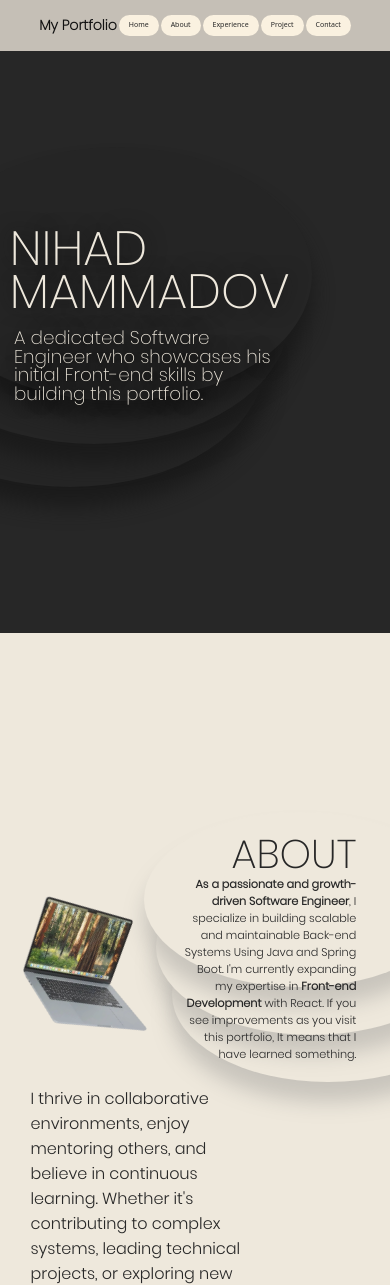
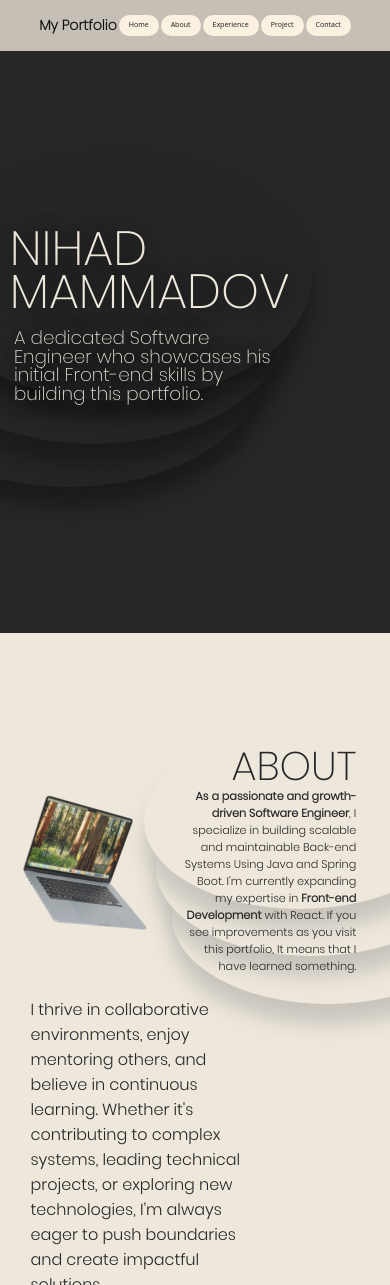
Before and after one commit to YourFavouriteDeveloper/portfolio, a React (Vite) app: page / in a window 390 px wide. Shown: the top 1285 px of the page. Built offline with nearby package versions, Linux system fonts and the light colour scheme.

Commit message:
Responsive webpage ADDED

```diff
--- a/src/About/About.module.css
+++ b/src/About/About.module.css
@@ -29,8 +29,8 @@ html, body {
   position: relative;
   font-size: clamp(2.5rem, 8vw, 8rem);
   text-align: right;
-  padding-top: 10rem;
-  margin-top: 8vw;
+  padding-top: 3rem;
+  margin-top: 14vw;
   color: rgb(39, 39, 39);
   font-family: 'PoppinsExtraLight', sans-serif;
 }
@@ -50,8 +50,8 @@ html, body {
   height: auto;
   border-radius: 10px;
   position: absolute;
-  top:  18rem;
-  margin-top: -6vw;
+  top:  10rem;
+  margin-top: 1vw;
   right: 50vw;
   align-self: flex-start;
   z-index: -1;
@@ -86,7 +86,7 @@ html, body {
 .circle1 {
   width: 80vw;
   height: 45vw;
-  top: 11.9rem;
+  top: 7rem;
   margin-top: -3vw;
   right: -17%;
   z-index: -1;
@@ -95,7 +95,7 @@ html, body {
 .circle2 {
   width: 80vw;
   height: 45vw;
-  top: 13.9rem;
+  top: 9rem;
   margin-top: 1vw;
   right: -20%;
   z-index: -2;
@@ -104,7 +104,7 @@ html, body {
 .circle3 {
   width: 80vw;
   height: 45vw;
-  top: 15.9rem;
+  top: 11rem;
   margin-top: 5vw;
   right: -24%;
   z-index: -3;
```
Also changed, not shown: 5 other files (tests, documents, lock files or other folders).
